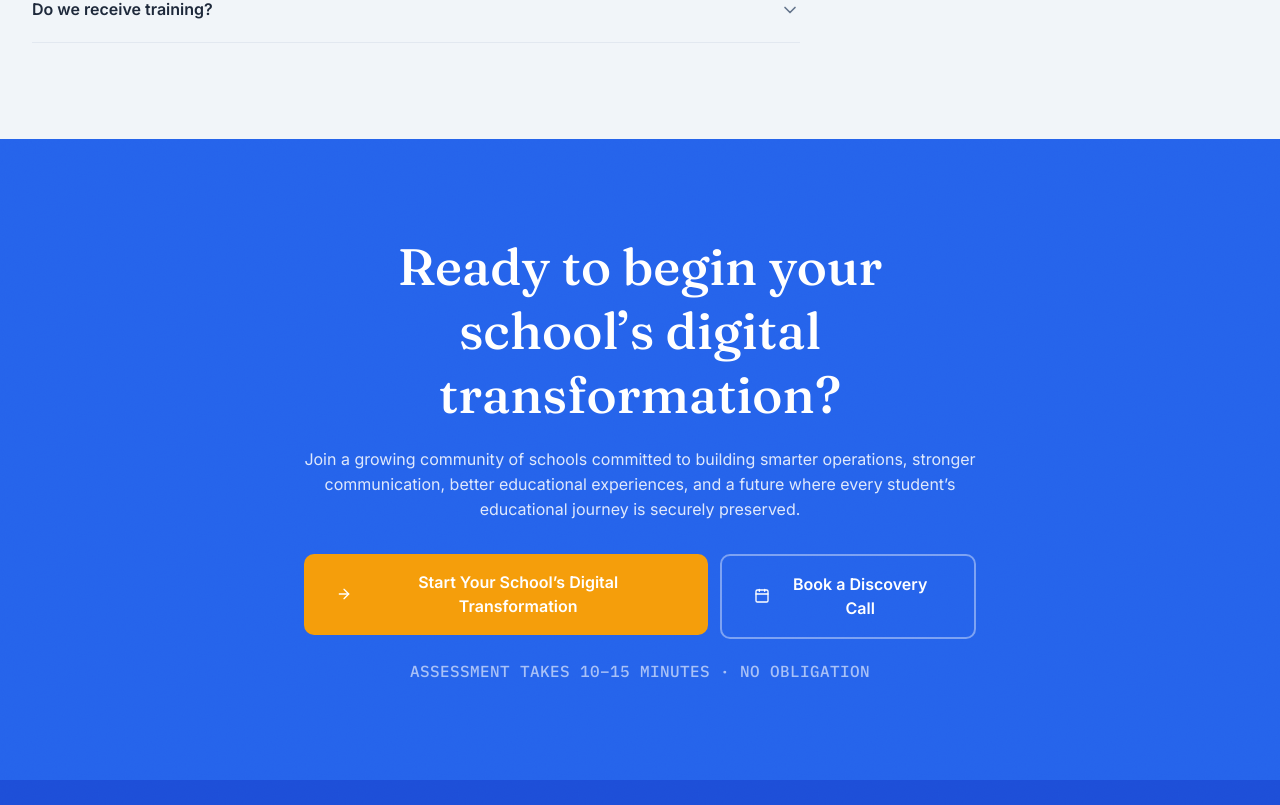
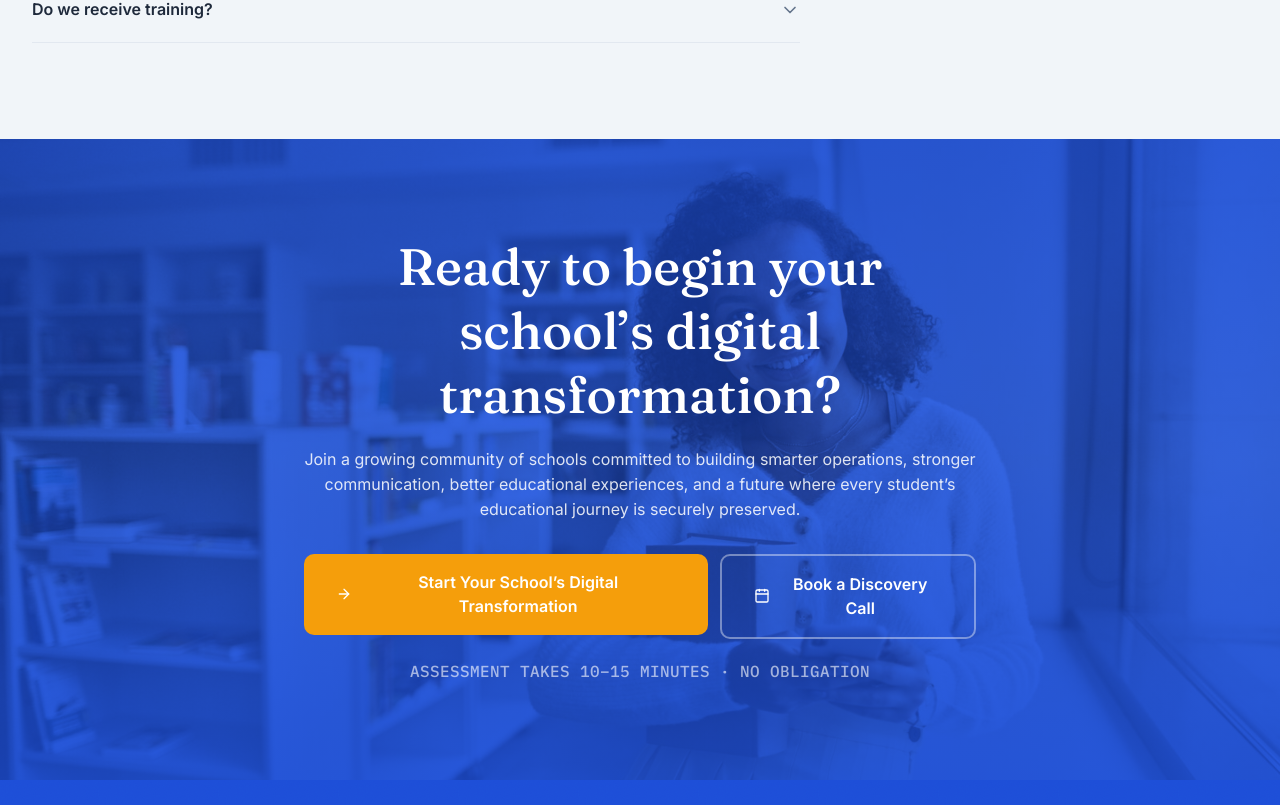
Before and after one commit to digitalgalaxy200-VibeC/Schoolaid, a Next.js app: page / in a window 1280 px wide. Shown: the part 7635-8440 px from the top of the page. Built offline with nearby package versions, Linux system fonts and the light colour scheme; no server answers.

Commit message:
feat(landing): add duotone photo background to final CTA
Bookends the hero with the same cobalt duotone treatment on a
closing photo.

```diff
--- a/src/components/landing/FinalCTA.tsx
+++ b/src/components/landing/FinalCTA.tsx
@@ -1,11 +1,24 @@
+import Image from "next/image";
 import { ArrowRight, Calendar } from "lucide-react";
 import { Button } from "@/components/ui";
 import { Reveal } from "./Reveal";
 
+// Photo: via Pexels (pexels.com/photo/confident-black-woman-in-a-modern-library-holding-a-book-and-smartphone-6684599).
+// Pexels License — free for commercial use, no attribution required.
 export function FinalCTA() {
   return (
-    <section className="grain-surface bg-primary text-white">
-      <div className="max-w-7xl mx-auto px-4 tablet:px-8 py-16 tablet:py-24 text-center">
+    <section className="relative overflow-hidden">
+      <Image
+        src="/images/final-cta.jpg"
+        alt="A student smiling, holding a book and a phone"
+        fill
+        sizes="100vw"
+        className="object-cover object-[75%_center] grayscale-[30%] contrast-[1.05]"
+      />
+      <div className="absolute inset-0 bg-primary mix-blend-multiply opacity-80" />
+      <div className="absolute inset-0 bg-gradient-to-t from-primary-dark/80 via-primary-dark/55 to-primary-dark/70" />
+
+      <div className="relative max-w-7xl mx-auto px-4 tablet:px-8 py-16 tablet:py-24 text-center">
         <Reveal className="max-w-2xl mx-auto">
           <h2 className="heading-inverse font-landing-display font-medium text-[clamp(2rem,4vw,3.25rem)] leading-tight">
             Ready to begin your school&rsquo;s digital transformation?
```
Also changed, not shown: public/images/final-cta.jpg (added).
